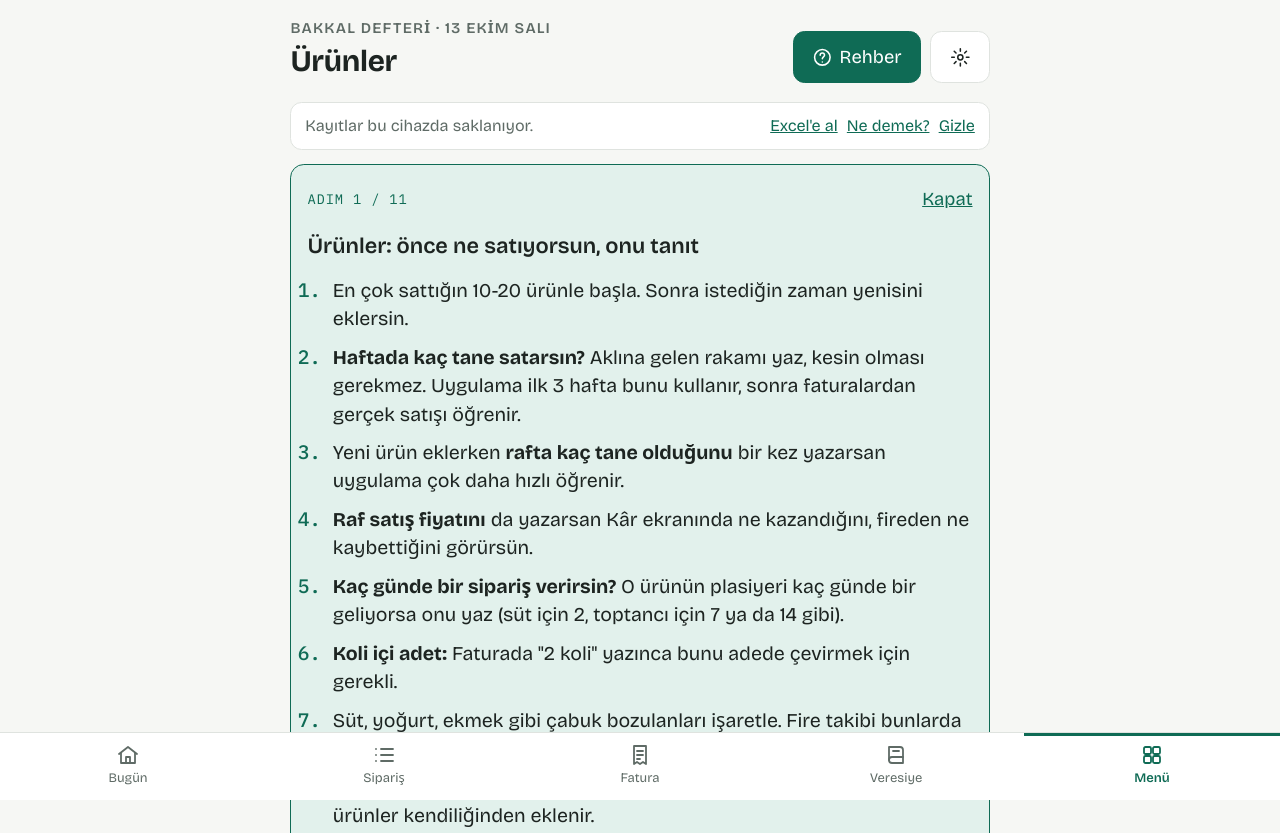
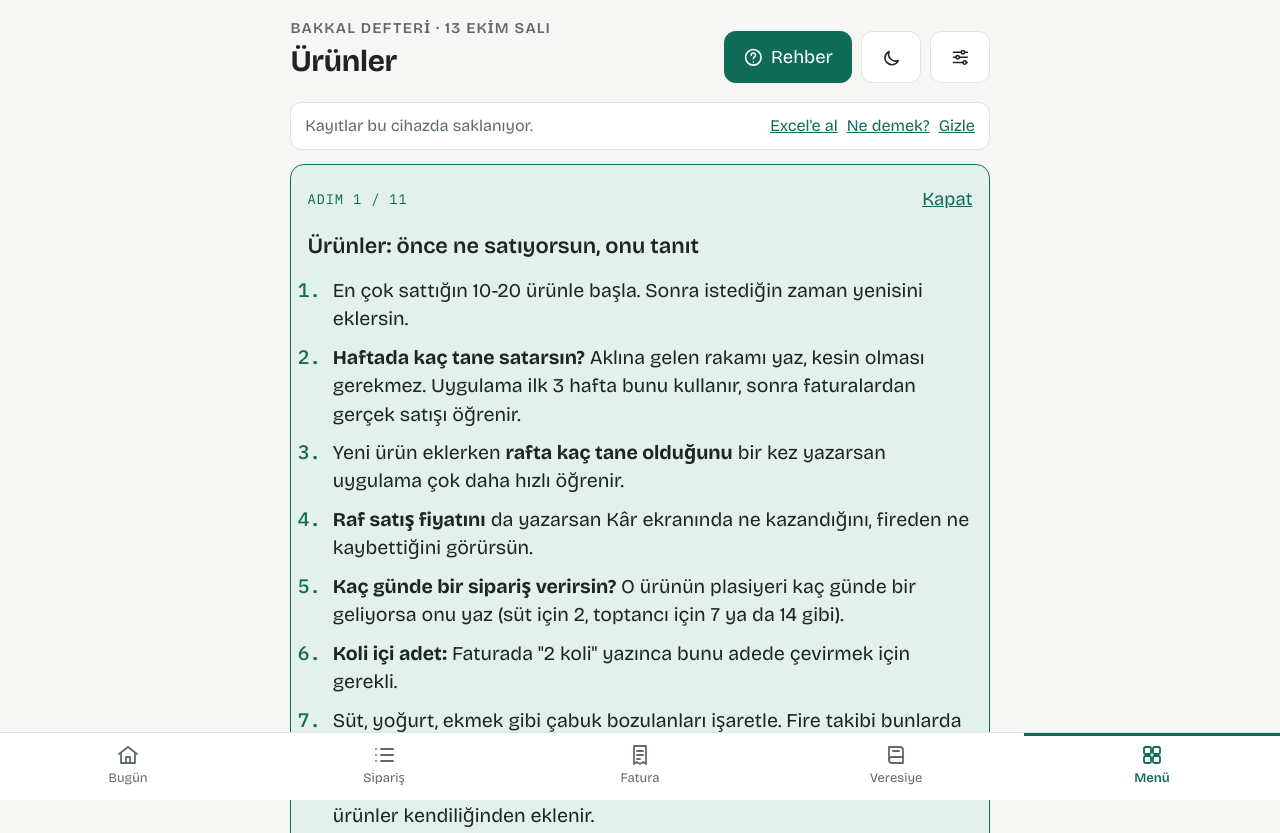
Before and after one commit to joeamca/Bakkal, a plain HTML site: page index.html in a window 1280 px wide. Shown: the top 833 px of the page. Drawn offline with nearby package versions, Linux system fonts and the light colour scheme.

Commit message:
Gece/gündüz modu: üstte tek dokunuş düğmesi, Ayarlar'da Otomatik/Gündüz/Gece
Co-Authored-By: Claude Opus 5.5 <noreply@anthropic.com>
Claude-Session: https://claude.ai/code/session_01QvFWMsUctTqoDYBfXiaqqo

```diff
--- a/index.html
+++ b/index.html
@@ -140,7 +140,7 @@ details.more>.stack{margin-top:8px}
 .line.lbad{border-left:4px solid var(--bad);padding-left:10px}
 .lerr{color:var(--bad);font-weight:600;margin:0 0 4px}
 header.top>.row{flex-wrap:nowrap}
-@media (max-width:420px){ #guideBtn .gl, header.top #today{display:none} }
+@media (max-width:420px){ #guideBtn .gl, header.top #today{display:none} header.top>.row{gap:6px} header.top>.row>button{padding-left:10px;padding-right:10px;min-width:44px} }
 @media (max-width:480px){ html.big #guideBtn .gl, html.big header.top #today{display:none} }
 .newp{display:flex;flex-direction:column;gap:8px;padding:10px 0;border-top:1px solid var(--line)} .newp:first-of-type{border-top:0}
 .tog{min-height:40px;padding:6px 12px;font-size:14px} .tog.on{background:var(--accent);border-color:var(--accent);color:var(--accent-ink);font-weight:600}
@@ -254,7 +254,7 @@ table.mrp{border-collapse:collapse;font-size:13px;min-width:100%}
 <div class="wrap">
   <header class="top">
     <div><h3>Bakkal Defteri <span id="today" class="today"></span></h3><h1 id="pageTitle">Bugün</h1></div>
-    <div class="row" style="justify-content:flex-end"><span id="saveState" class="small muted"></span><button id="guideBtn" data-act="guide" aria-pressed="false" aria-label="Rehber" title="Rehber"><svg class="icon" viewBox="0 0 24 24" width="18" height="18" fill="none" stroke="currentColor" stroke-width="1.8" stroke-linecap="round" stroke-linejoin="round" aria-hidden="true"><circle cx="12" cy="12" r="9"/><path d="M9.5 9.5a2.5 2.5 0 015 0c0 1.8-2.5 2-2.5 4"/><path d="M12 17.5h.01"/></svg><span class="gl"> Rehber</span></button><button id="setBtn" data-act="settings" aria-label="Ayarlar" title="Ayarlar"><svg class="icon" viewBox="0 0 24 24" width="18" height="18" fill="none" stroke="currentColor" stroke-width="1.8" stroke-linecap="round" stroke-linejoin="round" aria-hidden="true"><circle cx="12" cy="12" r="3"/><path d="M12 2v3M12 19v3M2 12h3M19 12h3M4.9 4.9L7 7M17 17l2.1 2.1M4.9 19.1L7 17M17 7l2.1-2.1"/></svg></button></div>
+    <div class="row" style="justify-content:flex-end"><span id="saveState" class="small muted"></span><button id="guideBtn" data-act="guide" aria-pressed="false" aria-label="Rehber" title="Rehber"><svg class="icon" viewBox="0 0 24 24" width="18" height="18" fill="none" stroke="currentColor" stroke-width="1.8" stroke-linecap="round" stroke-linejoin="round" aria-hidden="true"><circle cx="12" cy="12" r="9"/><path d="M9.5 9.5a2.5 2.5 0 015 0c0 1.8-2.5 2-2.5 4"/><path d="M12 17.5h.01"/></svg><span class="gl"> Rehber</span></button><button id="themeBtn" data-act="theme" aria-label="Gece moduna geç" title="Gece moduna geç"></button><button id="setBtn" data-act="settings" aria-label="Ayarlar" title="Ayarlar"><svg class="icon" viewBox="0 0 24 24" width="18" height="18" fill="none" stroke="currentColor" stroke-width="1.8" stroke-linecap="round" stroke-linejoin="round" aria-hidden="true"><path d="M4 6h9M17 6h3M4 12h3M11 12h9M4 18h11M19 18h1"/><circle cx="15" cy="6" r="2"/><circle cx="9" cy="12" r="2"/><circle cx="17" cy="18" r="2"/></svg></button></div>
   </header>
   <div id="banner"></div>
   <main id="view" class="stack">
@@ -274,6 +274,23 @@ table.mrp{border-collapse:collapse;font-size:13px;min-width:100%}
 <script>
 (function(){
 const DAY = 864e5;
+/* ---------- Gece / gündüz modu ---------- */
+const THEME_KEY = "bd-tema"; let themeMem = null;
+const SUN_SVG = '<svg class="icon" viewBox="0 0 24 24" width="18" height="18" fill="none" stroke="currentColor" stroke-width="1.8" stroke-linecap="round" aria-hidden="true"><circle cx="12" cy="12" r="4"/><path d="M12 2v2M12 20v2M2 12h2M20 12h2M4.9 4.9l1.4 1.4M17.7 17.7l1.4 1.4M4.9 19.1l1.4-1.4M17.7 6.3l1.4-1.4"/></svg>';
+const MOON_SVG = '<svg class="icon" viewBox="0 0 24 24" width="18" height="18" fill="none" stroke="currentColor" stroke-width="1.8" stroke-linecap="round" stroke-linejoin="round" aria-hidden="true"><path d="M20 14.5A8 8 0 019.5 4a8 8 0 1010.5 10.5z"/></svg>';
+function themePref(){ if (themeMem) return themeMem; try{ return localStorage.getItem(THEME_KEY) || "auto"; }catch(_){ return "auto"; } }
+function sysDark(){ try{ return !!window.matchMedia && matchMedia("(prefers-color-scheme: dark)").matches; }catch(_){ return false; } }
+function isDark(){ const p = themePref(); return p==="dark" || (p==="auto" && sysDark()); }
+function applyTheme(){
+  const p = themePref(), r = document.documentElement;
+  if (p==="auto") r.removeAttribute("data-theme"); else r.setAttribute("data-theme", p);
+  const m = document.querySelector('meta[name="theme-color"]'); if (m) m.setAttribute("content", isDark() ? "#121614" : "#0f6b55");
+  const b = document.getElementById("themeBtn");
+  if (b){ const d = isDark(), t = d ? "Gündüz moduna geç" : "Gece moduna geç"; b.innerHTML = d ? SUN_SVG : MOON_SVG; b.setAttribute("aria-label", t); b.title = t; }
+}
+function setTheme(p){ themeMem = p; try{ if (p==="auto") localStorage.removeItem(THEME_KEY); else localStorage.setItem(THEME_KEY, p); themeMem = null; }catch(_){} applyTheme(); }
+applyTheme();
+try{ matchMedia("(prefers-color-scheme: dark)").addEventListener("change", applyTheme); }catch(_){}
 const S = { tab:"ana", products:[], events:[], suppliers:{}, customers:{}, settings:{dayW:[1,1,1,1,1,1,1], bigText:true}, mode:"loading", uid:null,
   editId:null, inv:null, invBusy:false, invMsg:"", canImages:false, sample:null, msg:null };
 let real = null, pending = 0, readyRes;
@@ -578,7 +595,7 @@ const GUIDE = {
     s:["Stok durumu, ihtiyaç planı, stok maliyeti, kâr, fire, ürünler ve ayarlar buradan açılır.",
        "Her bölümde sağ üstteki <b>Rehber</b> o ekranı anlatır."]},
   ayarlar:{t:"Ayarlar: bir kere kur, unut",
-    s:["<b>Yazıları büyüt</b> ile her şey daha okunaklı olur.",
+    s:["<b>Yazıları büyüt</b> ile her şey daha okunaklı olur. <b>Ekran rengi</b>'nden gündüz ya da gece modunu seç; sağ üstteki ay/güneş düğmesi de tek dokunuşla değiştirir.",
        "<b>Araçların geliş günleri</b>: her tedarikçinin aracı hangi günler geliyorsa işaretle. Sipariş bir sonraki gelişe kadar yetecek kadar hesaplanır.",
        "<b>Yoğun günler</b>: çok sattığın günleri Yoğun, az sattıklarını Sakin yap.",
        "<b>Özel günler</b>: bayram, arife, maç günü gibi tarihleri ekle.",
@@ -1086,6 +1103,9 @@ function viewSettings(){
     <div class="row" style="align-items:flex-end"><label style="flex:1;min-width:180px">Dükkânın adı<input id="shop-name" maxlength="40" value="${esc(S.settings?.shopName||"")}" placeholder="Örn. Yıldız Bakkal"></label><button data-act="saveShop">Kaydet</button></div>
   </section>
   <section class="card stack"><h2>Görünüm</h2>
+    <div class="stack" style="gap:6px"><span class="small"><b>Ekran rengi</b></span>
+      <div class="row" role="radiogroup" aria-label="Ekran rengi">${[["auto","Otomatik"],["light","Gündüz"],["dark","Gece"]].map(([v,l])=>`<button class="tog ${themePref()===v?"on":""}" role="radio" aria-checked="${themePref()===v}" data-act="themeSet" data-v="${v}">${l}</button>`).join("")}</div>
+      <span class="small muted">${themePref()==="auto" ? "Telefonun ayarına göre gündüz açık, gece koyu olur." : themePref()==="dark" ? "Koyu ekran: gece ve loş dükkânda göz yormaz, pili de az harcar." : "Açık ekran: gün ışığında daha iyi okunur."}</span></div>
     <label class="check"><input id="set-big" type="checkbox" data-set="bigText" ${S.settings?.bigText?"checked":""}> Yazıları büyüt</label>
     <label class="check"><input id="set-det" type="checkbox" data-set="showDetails" ${S.settings?.showDetails?"checked":""}> Sipariş kartlarında ayrıntıları hep açık göster</label>
   </section>
@@ -2050,6 +2070,8 @@ document.addEventListener("click", async ev=>{
       S.quiet=true; try{ for (const p of ps) await store.saveProduct({...p, supplier:to});
         await store.saveSupplier({...(orr||{days:[]}), ...(nr?.days?.length?{days:nr.days, lead:nr.lead}:{}), id:nk, name:to}); } finally{ S.quiet=false; }
       S.renSup=null; S.msg={kind:"ok",text:`"${from}" adı "${to}" yapıldı (${ps.length} ürün). Araç günleri korundu.`}; render(); }
+    else if (a==="theme"){ setTheme(isDark() ? "light" : "dark"); if (S.tab==="ayarlar") render(true); }
+    else if (a==="themeSet"){ setTheme(t.dataset.v || "auto"); render(true); }
     else if (a==="saveShop"){ const v=document.getElementById("shop-name").value.trim(); await store.saveSettings({...S.settings, shopName: v||null}); S.msg={kind:"ok",text:"Kaydedildi."}; render(); }
     else if (a==="rcAdd"){ syncRc(); S.rcRows.push({id:"",qty:""}); render(true); }
     else if (a==="rcDel"){ syncRc(); S.rcRows.splice(Number(t.dataset.i),1); if (!S.rcRows.length) S.rcRows.push({id:"",qty:""}); render(); }
```
